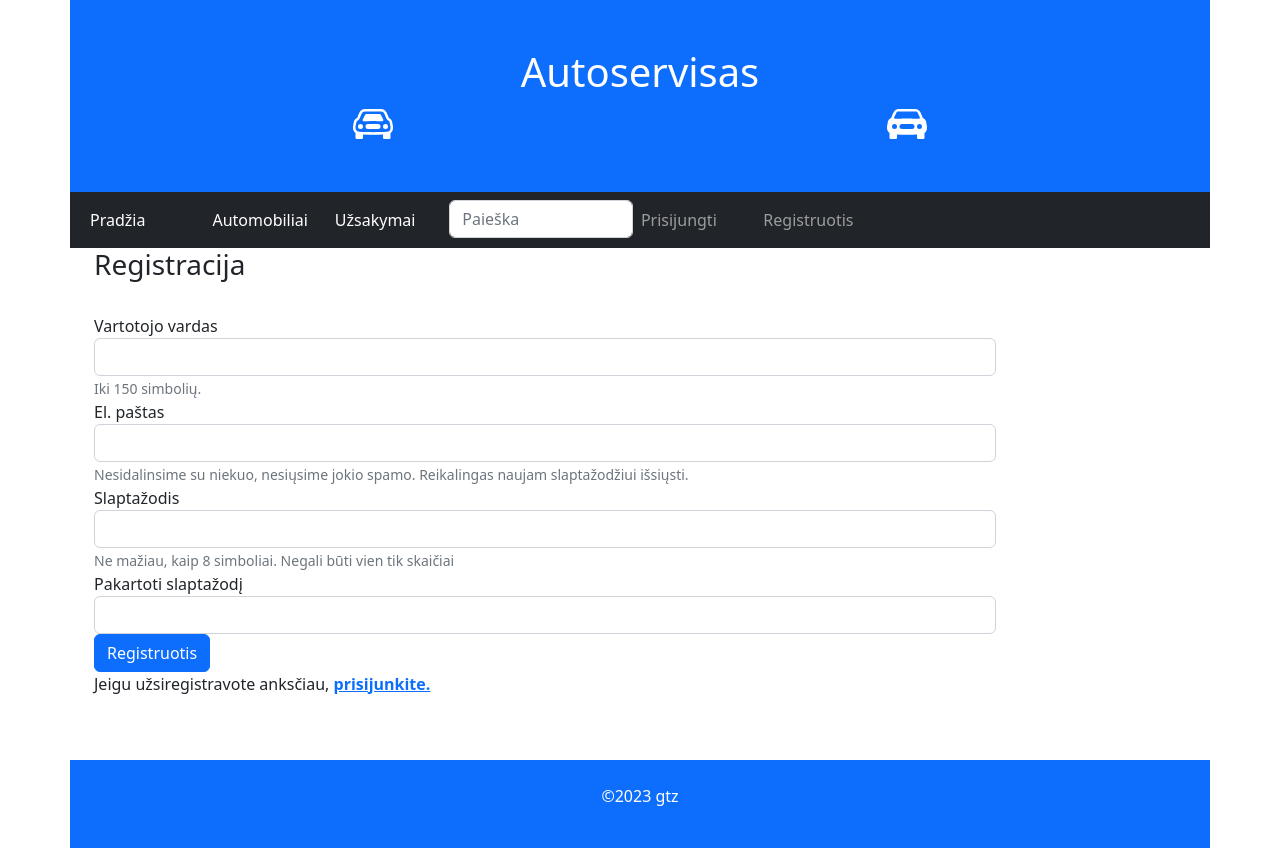
After one commit to gyteniz/Django_autoservisas, a Django app: page /autoservisas/register/ in a window 1280 px wide. The commit adds this page. Run offline with Django 4.2, Linux system fonts and the light colour scheme.

Commit message:
9. Padaryti vartotojo registracijos formą pagal šioje pamokoje išmoktus žingsnius.

```diff
--- a/mysite/autoservisas/templates/base.html
+++ b/mysite/autoservisas/templates/base.html
@@ -57,20 +57,42 @@
             </li>
             {% if user.is_authenticated %}
             <li class="nav-item col-2"><a class="nav-link" href="#">
-              <svg class="bi bi-person" width="1.5em" height="1.5em" viewBox="0 0 16 16" fill="currentColor" xmlns="http://www.w3.org/2000/svg">
-                <path fill-rule="evenodd" d="M13 14s1 0 1-1-1-4-6-4-6 3-6 4 1 1 1 1h10zm-9.995-.944v-.002.002zM3.022 13h9.956a.274.274 0 00.014-.002l.008-.002c-.001-.246-.154-.986-.832-1.664C11.516 10.68 10.289 10 8 10c-2.29 0-3.516.68-4.168 1.332-.678.678-.83 1.418-.832 1.664a1.05 1.05 0 00.022.004zm9.974.056v-.002.002zM8 7a2 2 0 100-4 2 2 0 000 4zm3-2a3 3 0 11-6 0 3 3 0 016 0z" clip-rule="evenodd"/>
+                <svg class="bi bi-person" width="1.5em" height="1.5em" viewBox="0 0 16 16" fill="currentColor"
+                     xmlns="http://www.w3.org/2000/svg">
+                    <path fill-rule="evenodd"
+                          d="M13 14s1 0 1-1-1-4-6-4-6 3-6 4 1 1 1 1h10zm-9.995-.944v-.002.002zM3.022 13h9.956a.274.274 0 00.014-.002l.008-.002c-.001-.246-.154-.986-.832-1.664C11.516 10.68 10.289 10 8 10c-2.29 0-3.516.68-4.168 1.332-.678.678-.83 1.418-.832 1.664a1.05 1.05 0 00.022.004zm9.974.056v-.002.002zM8 7a2 2 0 100-4 2 2 0 000 4zm3-2a3 3 0 11-6 0 3 3 0 016 0z"
+                          clip-rule="evenodd"/>
                 </svg>
                 {{ user.get_username }}</a></li>
             <li class="nav-item col-2"><a class="nav-link" href="{% url 'my_orders'%}">Mano užsakymai</a></li>
-            <li class="nav-item col-2"><a class="nav-link" href="{% url 'logout'%}?next=/autoservisas">Atsijungti</a></li>
+            <li class="nav-item col-2"><a class="nav-link" href="{% url 'logout'%}?next=/autoservisas">Atsijungti</a>
+            </li>
             {% else %}
-            <li class="nav-item col-2"><a class="nav-link" href="{% url 'login'%}?next={{request.path}}">Prisijungti</a></li>
-            <li class="nav-item col-2"><a class="nav-link" href="#">Registruotis</a></li>
+            <li class="nav-item col-2"><a class="nav-link" href="{% url 'login'%}?next={{request.path}}">Prisijungti</a>
+            </li>
+            {% if not user.is_authenticated %}
+            <li class="nav-item"><a class="nav-link" href="{% url 'register'%}">Registruotis</a></li>
+            {% endif %}
             {% endif %}
 
         </ul>
     </div>
 </nav>
+
+{% if messages %}
+{% for message in messages %}
+<div class="container">
+    <div class="row">
+        <div class="alert alert-{% if message.tags == 'error' %}danger{% elif message.tags == 'info' %}success{% endif %}"
+             role="alert">
+            {{ message }}
+        </div>
+    </div>
+</div>
+
+{% endfor %}
+{% endif %}
+
 <div class="container">
     <div class="row">
 
--- /dev/null
+++ b/mysite/autoservisas/templates/registration/register.html
@@ -0,0 +1,37 @@
+{% extends "base.html" %}
+
+{% block "title" %}Registracija{% endblock %}
+
+{% block "content" %}
+
+    <div class="container register">
+        <h3>Registracija</h3><br/>
+        <form method="post">
+            {% csrf_token %}
+            <div class="form-group">
+                <label for="username">Vartotojo vardas</label>
+                <input name="username" type="text" class="form-control" id="username" aria-describedby="usernameHelp">
+                <small id="usernameHelp" class="form-text text-muted">Iki 150 simbolių.</small>
+            </div>
+            <div class="form-group">
+                <label for="exampleInputEmail1">El. paštas</label>
+                <input name="email" type="email" class="form-control" id="exampleInputEmail1" aria-describedby="emailHelp">
+                <small id="emailHelp" class="form-text text-muted">Nesidalinsime su niekuo, nesiųsime jokio spamo.
+                    Reikalingas naujam slaptažodžiui išsiųsti. </small>
+            </div>
+            <div class="form-group">
+                <label for="password">Slaptažodis</label>
+                <input name="password" type="password" class="form-control" id="password" aria-describedby="pwdHelp">
+                <small id="pwdHelp" class="form-text text-muted">Ne mažiau, kaip 8 simboliai. Negali būti vien tik
+                    skaičiai</small>
+            </div>
+            <div class="form-group">
+                <label for="password2">Pakartoti slaptažodį</label>
+                <input name="password2" type="password" class="form-control" id="password2" aria-describedby="pwd2Help">
+            </div>
+            <button type="submit" class="btn btn-primary register-button">Registruotis</button>
+        </form>
+        <p>Jeigu užsiregistravote anksčiau, <a href="{% url 'login' %}"><strong>prisijunkite.</strong></a></p>
+    </div>
+
+{% endblock %}
--- a/mysite/autoservisas/urls.py
+++ b/mysite/autoservisas/urls.py
@@ -10,4 +10,5 @@ urlpatterns = [
     path('uzsakymai/<int:pk>', views.OrderDetailView.as_view(), name='uzsakymas'),
     path('search/', views.search, name='search'),
     path('my_orders/', views.MyOrderListView.as_view(), name='my_orders'),
+    path('register/', views.register, name='register'),
 ]
--- a/mysite/autoservisas/views.py
+++ b/mysite/autoservisas/views.py
@@ -1,10 +1,12 @@
-from django.shortcuts import render
 from django.http import HttpResponse
 from .models import Service, VehicleModel, Vehicle, Order, OrderLine
-from django.shortcuts import render, get_object_or_404
+from django.shortcuts import render, get_object_or_404, redirect
 from django.views import generic
 from django.core.paginator import Paginator
 from django.db.models import Q
+from django.contrib.auth.forms import User
+from django.views.decorators.csrf import csrf_protect
+from django.contrib import messages
 
 # Create your views here.
 def index(request):
@@ -62,3 +64,33 @@ class MyOrderListView(generic.ListView):
 
     def get_queryset(self):
         return Order.objects.filter(client=self.request.user)
+
+
+@csrf_protect
+def register(request):
+    if request.method == "POST":
+        # pasiimame reikšmes iš registracijos formos
+        username = request.POST['username']
+        email = request.POST['email']
+        password = request.POST['password']
+        password2 = request.POST['password2']
+        # tikriname, ar sutampa slaptažodžiai
+        if password == password2:
+            # tikriname, ar neužimtas username
+            if User.objects.filter(username=username).exists():
+                messages.error(request, f'Vartotojo vardas {username} užimtas!')
+                return redirect('register')
+            else:
+                # tikriname, ar nėra tokio pat email
+                if User.objects.filter(email=email).exists():
+                    messages.error(request, f'Vartotojas su el. paštu {email} jau užregistruotas!')
+                    return redirect('register')
+                else:
+                    # jeigu viskas tvarkoje, sukuriame naują vartotoją
+                    User.objects.create_user(username=username, email=email, password=password)
+                    messages.info(request, f'Vartotojas {username} užregistruotas!')
+                    return redirect('login')
+        else:
+            messages.error(request, 'Slaptažodžiai nesutampa!')
+            return redirect('register')
+    return render(request, 'registration/register.html')
```
Also changed, not shown: mysite/db.sqlite3. Lines whose indentation alone changed are shown as unchanged.
